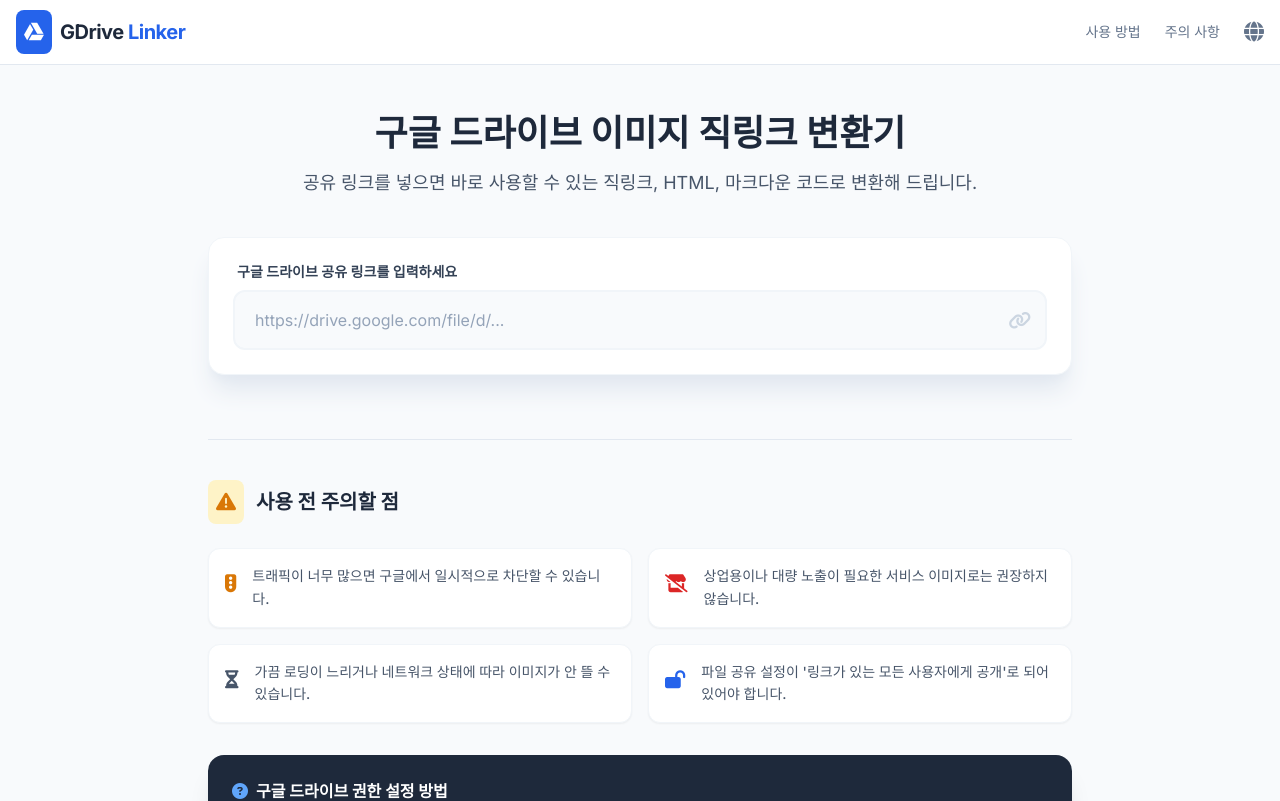
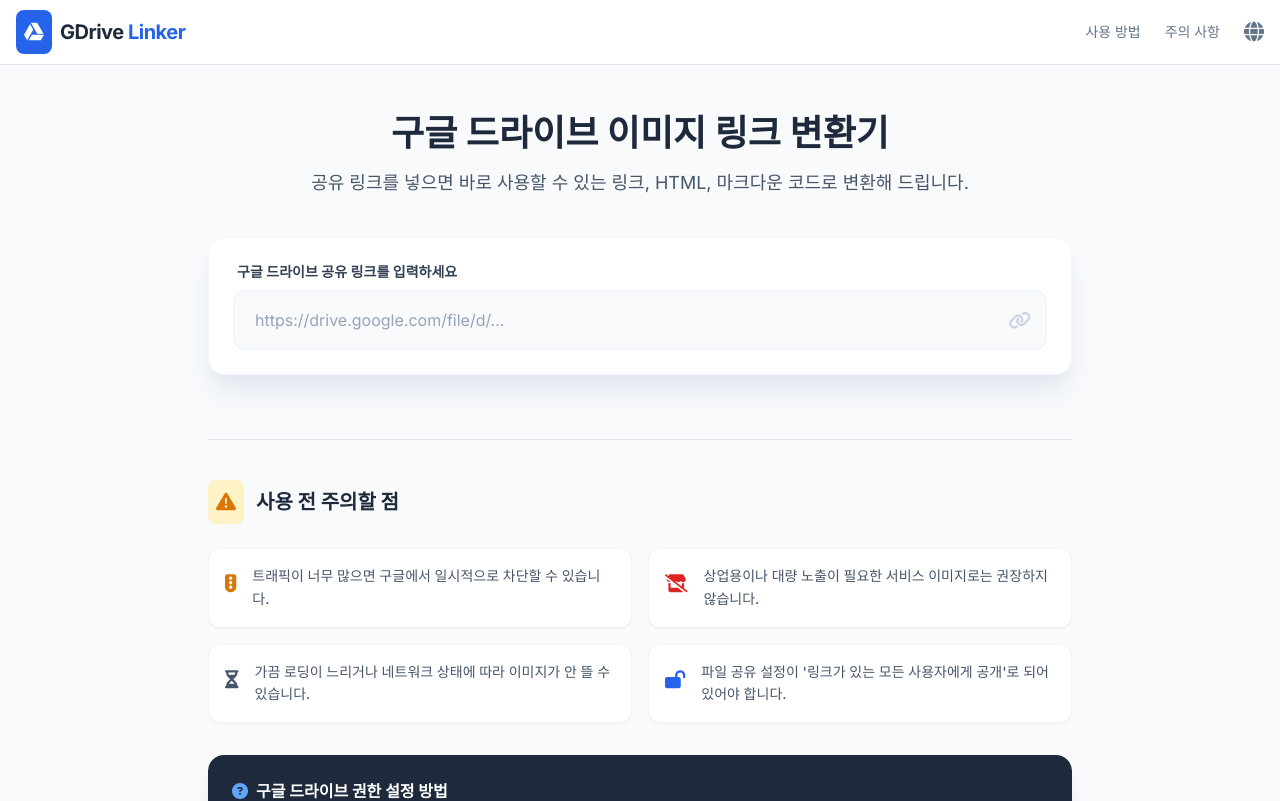
Before and after one commit to aklabs-84/google-drive-image-link-converter, a React (Vite) app: page / in a window 1280 px wide. Shown: the top 801 px of the page. Built offline with nearby package versions, Linux system fonts and the light colour scheme.

Commit message:
Refine title and description in App.tsx

```diff
--- a/App.tsx
+++ b/App.tsx
@@ -13,10 +13,10 @@
       <main className="flex-grow container mx-auto px-4 py-12 max-w-4xl">
         <div className="text-center mb-10">
           <h2 className="text-3xl md:text-4xl font-bold text-slate-800 mb-4">
-            구글 드라이브 이미지 직링크 변환기
+            구글 드라이브 이미지 링크 변환기
           </h2>
           <p className="text-slate-600 text-lg">
-            공유 링크를 넣으면 바로 사용할 수 있는 직링크, HTML, 마크다운 코드로 변환해 드립니다.
+            공유 링크를 넣으면 바로 사용할 수 있는 링크, HTML, 마크다운 코드로 변환해 드립니다.
           </p>
         </div>
 
```
